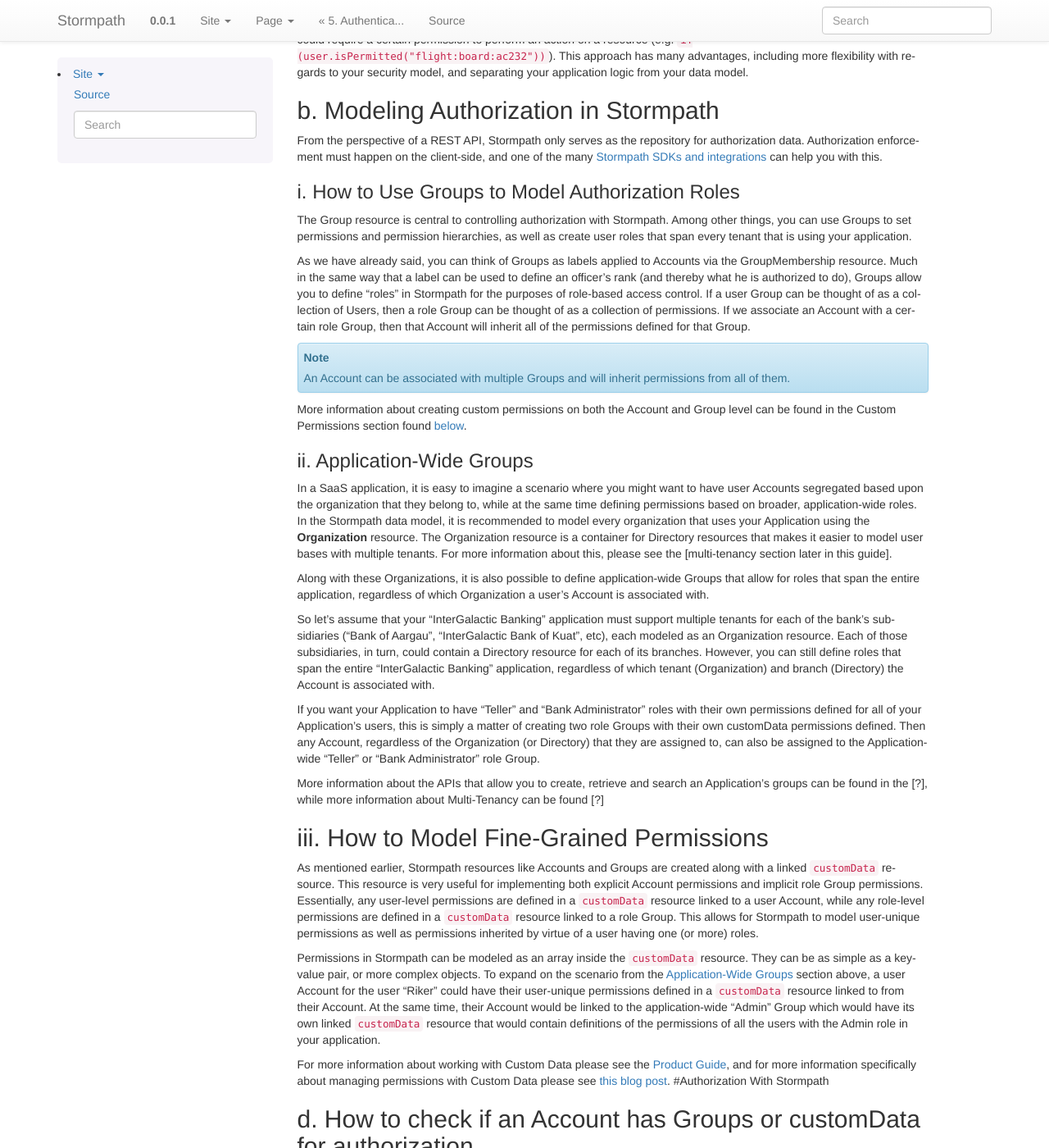
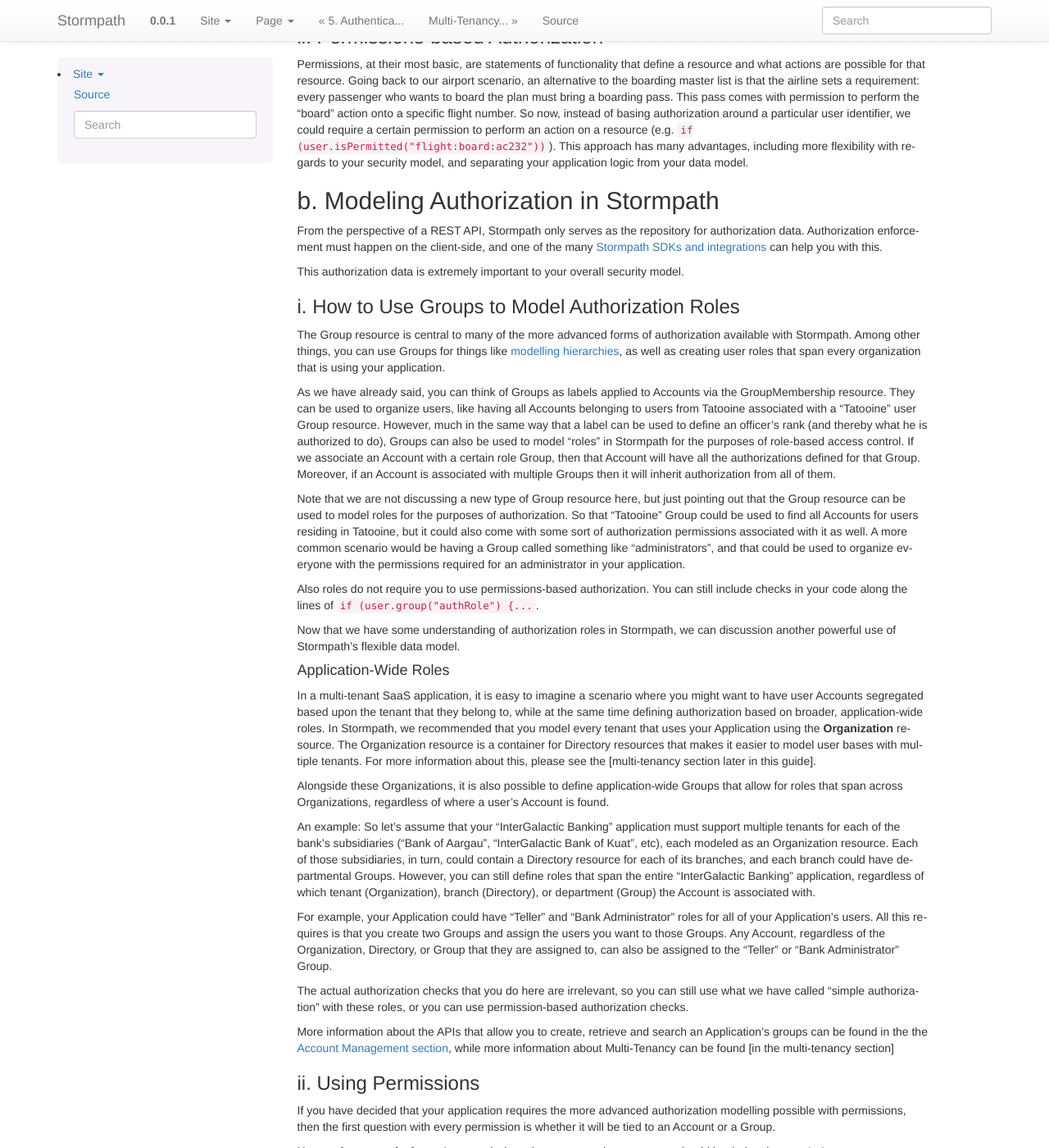
Before and after one commit to stormpath/stormpath-documentation, a Sphinx documentation site: the page built from source/006_auth_z.rst, in a window 1280 px wide and 1400 px high, scrolled down 697 px. Shown: the whole window at 82% size. Built offline with Sphinx 7.4.7, drawn with Linux system fonts in a browser that asks for light colours; some of the changed text lies outside the part shown.

Commit message:
Completed authz section, started on Multitenancy.

```diff
--- a/source/006_auth_z.rst
+++ b/source/006_auth_z.rst
@@ -1,11 +1,12 @@
 *******************************
 6. Authorization With Stormpath
 *******************************
-
 .. _authz:
 
+This section will provide you with a quick introduction to Authorization with Stormpath. It begins by answering the question "What is authorization?", including the difference between simple authorization checks and permissions-based authorization. It then describes some approaches to modeling authorization in Stormpath. Those include: using the Group resource to model roles, expanding those roles to cover every tenant in your application, and finally how to create fine-grained permissions
+
 a. What is Authorization?
--------------------------
+=========================
 
 Authorization is simply the way in which we determine the permissions someone has to do something. In contrast to authentication, which is how we determine who a person is, **authorization** is how we determine **what a person can do**. Perhaps the most accessible example of this process is at the airport, where a security person first checks your passport to make sure that you are who you say you are, and a separate person later checks that you are allowed to actually board the plane.
 
@@ -14,12 +15,12 @@
 One distinction, though, is whether the permission is attached to the user, or to the resource that they are accessing. Put differently, part of modeling authorization is determining whether you will define a permission around your users, or around the resources that they are accessing. To go back to our airport scenario, we can imagine the airline has two options.
 
 i. Simple Authorization
-^^^^^^^^^^^^^^^^^^^^^^^
+-----------------------
 
 First, the airline can have at the gate a master list of all passengers who are allowed to board the plane. This is equivalent to hard-coding permission checks into your application, and then tying them in some way to a user. This means that your authorization logic can be based on checks of a user's particular identity (e.g. ``if (user("jsmith") {...``) or their membership in a particular Group (e.g. ``if (user.group("passengers") {...``).  This simple authorization is perfectly sufficient for many applications, but has some downsides. One downside is that it can result in authorization rules that are much difficult to change dynamically. Another downside is that any change in authorization rules can end-up requiring a lot of refactoring of code, test cases, etc. A more dynamic and powerful way of handling authorization is through the use of permissions.
 
 ii. Permissions-based Authorization
-^^^^^^^^^^^^^^^^^^^^^^^^^^^^^^^^^^^
+-----------------------------------
 
 Permissions, at their most basic, are statements of functionality that define a resource and what actions are possible for that resource. Going back to our airport scenario, an alternative to the boarding master list is that the airline sets a requirement: every passenger who wants to board the plan must bring a boarding pass. This pass comes with permission to perform the "board" action onto a specific flight number. So now, instead of basing authorization around a particular user identifier, we could require a certain permission to perform an action on a resource (e.g. ``if (user.isPermitted("flight:board:ac232"))``). This approach has many advantages, including more flexibility with regards to your security model, and separating your application logic from your data model.
 
@@ -28,55 +29,138 @@
 	A concrete example of this advantage NEEDS to be included here.
 
 b. Modeling Authorization in Stormpath
----------------------------------------
+======================================
 
 From the perspective of a REST API, Stormpath only serves as the repository for authorization data. Authorization enforcement must happen on the client-side, and one of the many `Stormpath SDKs and integrations <https://docs.stormpath.com/home/>`_ can help you with this.
 
+This authorization data is extremely important to your overall security model.
+
+
+.. _rbac:
+
 i. How to Use Groups to Model Authorization Roles
-^^^^^^^^^^^^^^^^^^^^^^^^^^^^^^^^^^^^^^^^^^^^^^^^^
+-------------------------------------------------
 
-The Group resource is central to controlling authorization with Stormpath. Among other things, you can use Groups to set permissions and permission hierarchies, as well as create user roles that span every tenant that is using your application.
+The Group resource is central to many of the more advanced forms of authorization available with Stormpath. Among other things, you can use Groups for things like :ref:`modelling hierarchies <hierarchy-groups>`, as well as creating user roles that span every organization that is using your application.
 
-As we have already said, you can think of Groups as labels applied to Accounts via the GroupMembership resource. Much in the same way that a label can be used to define an officer's rank (and thereby what he is authorized to do), Groups allow you to define "roles" in Stormpath for the purposes of role-based access control. If a user Group can be thought of as a collection of Users, then a role Group can be thought of as a collection of permissions. If we associate an Account with a certain role Group, then that Account will inherit all of the permissions defined for that Group.
+As we have already said, you can think of Groups as labels applied to Accounts via the GroupMembership resource. They can be used to organize users, like having all Accounts belonging to users from Tatooine associated with a "Tatooine" user Group resource. However, much in the same way that a label can be used to define an officer's rank (and thereby what he is authorized to do), Groups can also be used to model "roles" in Stormpath for the purposes of role-based access control. If we associate an Account with a certain role Group, then that Account will have all the authorizations defined for that Group. Moreover, if an Account is associated with multiple Groups then it will inherit authorization from all of them.
 
-.. note::
+Note that we are not discussing a new type of Group resource here, but just pointing out that the Group resource can be used to model roles for the purposes of authorization. So that "Tatooine" Group could be used to find all Accounts for users residing in Tatooine, but it could also come with some sort of authorization permissions associated with it as well. A more common scenario would be having a Group called something like "administrators", and that could be used to organize everyone with the permissions required for an administrator in your application.
 
-	An Account can be associated with multiple Groups and will inherit permissions from all of them.
+Also roles do not require you to use permissions-based authorization. You can still include checks in your code along the lines of ``if (user.group("authRole") {...``.
 
-More information about creating custom permissions on both the Account and Group level can be found in the Custom Permissions section found :ref:`below <custom-perms>`.
+Now that we have some understanding of authorization roles in Stormpath, we can discussion another powerful use of Stormpath's flexible data model.
 
-ii. Application-Wide Groups
-^^^^^^^^^^^^^^^^^^^^^^^^^^^
+Application-Wide Roles
+^^^^^^^^^^^^^^^^^^^^^^
 
-.. todo::
+In a multi-tenant SaaS application, it is easy to imagine a scenario where you might want to have user Accounts segregated based upon the tenant that they belong to, while at the same time defining authorization based on broader, application-wide roles. In Stormpath, we recommended that you model every tenant that uses your Application using the **Organization** resource. The Organization resource is a container for Directory resources that makes it easier to model user bases with multiple tenants. For more information about this, please see the [multi-tenancy section later in this guide].
 
-	This has to be completely rewritten because at the time that this was written the Organization resource didn't exist. Also explanatory text needs to be added about the Organization resource.
+Alongside these Organizations, it is also possible to define application-wide Groups that allow for roles that span across Organizations, regardless of where a user's Account is found.
 
-In a SaaS application, it is easy to imagine a scenario where you might want to have user Accounts segregated based upon the organization that they belong to, while at the same time defining permissions based on broader, application-wide roles. In the Stormpath data model, it is recommended to model every organization that uses your Application using the **Organization** resource. The Organization resource is a container for Directory resources that makes it easier to model user bases with multiple tenants. For more information about this, please see the [multi-tenancy section later in this guide].
+An example: So let's assume that your "InterGalactic Banking" application must support multiple tenants for each of the bank's subsidiaries ("Bank of Aargau", "InterGalactic Bank of Kuat", etc), each modeled as an Organization resource. Each of those subsidiaries, in turn, could contain a Directory resource for each of its branches, and each branch could have departmental Groups. However, you can still define roles that span the entire "InterGalactic Banking" application, regardless of which tenant (Organization), branch (Directory), or department (Group) the Account is associated with.
 
-Along with these Organizations, it is also possible to define application-wide Groups that allow for roles that span the entire application, regardless of which Organization a user's Account is associated with.
+For example, your Application could have "Teller" and "Bank Administrator" roles for all of your Application's users. All this requires is that you create two Groups and assign the users you want to those Groups. Any Account, regardless of the Organization, Directory, or Group that they are assigned to, can also be assigned to the "Teller" or "Bank Administrator" Group.
 
-So let's assume that your "InterGalactic Banking" application must support multiple tenants for each of the bank's subsidiaries ("Bank of Aargau", "InterGalactic Bank of Kuat", etc), each modeled as an Organization resource. Each of those subsidiaries, in turn, could contain a Directory resource for each of its branches. However, you can still define roles that span the entire "InterGalactic Banking" application, regardless of which tenant (Organization) and branch (Directory) the Account is associated with.
+The actual authorization checks that you do here are irrelevant, so you can still use what we have called "simple authorization" with these roles, or you can use permission-based authorization checks.
 
-If you want your Application to have "Teller" and "Bank Administrator" roles with their own permissions defined for all of your Application's users, this is simply a matter of creating two role Groups with their own customData permissions defined. Then any Account, regardless of the Organization (or Directory) that they are assigned to, can also be assigned to the Application-wide "Teller" or "Bank Administrator" role Group.
+More information about the APIs that allow you to create, retrieve and search an Application's groups can be found in the the :ref:`Account Management section <group-mgmt>`, while more information about Multi-Tenancy can be found [in the multi-tenancy section]
 
-More information about the APIs that allow you to create, retrieve and search an Application's groups can be found in the [?], while more information about Multi-Tenancy can be found [?]
+ii. Using Permissions
+---------------------
+
+If you have decided that your application requires the more advanced authorization modelling possible with permissions, then the first question with every permission is whether it will be tied to an Account or a Group.
+
+**User-unique permissions:** Any permissions that are are unique to a user should be tied to that user's Account resource.
+
+**Role permissions:** Permissions that will be shared among a number of users are better bundled together in roles, that is Groups, which many individual Accounts while be associated to.
+
+The next question is: what will your permissions look like?
 
 .. _custom-perms:
 
-iii. How to Model Fine-Grained Permissions
-------------------------------------------
+How to Model Fine-Grained Permissions
+^^^^^^^^^^^^^^^^^^^^^^^^^^^^^^^^^^^^^
 
-.. todo::
+Stormpath also gives you an enormous amount of flexibility with what these permissions look like. A permission in Stormpath can be as simple as::
 
-	Fix linking in the following section. Also, is there stuff that would be good to bring in from that blogpost?
+	"create_admin”: “yes”
 
-As mentioned earlier, Stormpath resources like Accounts and Groups are created along with a linked ``customData`` resource. This resource is very useful for implementing both explicit Account permissions and implicit role Group permissions. Essentially, any user-level permissions are defined in a ``customData`` resource linked to a user Account, while any role-level permissions are defined in a ``customData`` resource linked to a role Group. This allows for Stormpath to model user-unique permissions as well as permissions inherited by virtue of a user having one (or more) roles.
+Or as complex as::
 
-Permissions in Stormpath can be modeled as an array inside the ``customData`` resource. They can be as simple as a key-value pair, or more complex objects. To expand on the scenario from the `Application-Wide Groups <#appgroups>`__ section above, a user Account for the user "Riker" could have their user-unique permissions defined in a ``customData`` resource linked to from their Account. At the same time, their Account would be linked to the application-wide "Admin" Group which would have its own linked ``customData`` resource that would contain definitions of the permissions of all the users with the Admin role in your application.
+	{
+	    "name": "create-admin",
+	    "description": "This permission allows the account to create an admin"
+	    "action": "read",
+	    "resource": "/admin/create",
+	    "effect": "allow"
+	}
 
-For more information about working with Custom Data please see the `Product Guide <http://docs.stormpath.com/rest/product-guide/#custom-data>`__,
-and for more information specifically about managing permissions with Custom Data please see `this blog post <https://stormpath.com/blog/fine-grained-permissions-with-customData/>`__. #Authorization With Stormpath
+How is this flexibility possible? One word: customData.
 
-d. How to check if an Account has Groups or customData for authorization
--------------------------------------------------------------------------
+As mentioned earlier, Stormpath resources like Accounts and Groups are created along with a linked **customData** resource. This resource is very useful for implementing both Account permissions and role (or Group) permissions. Essentially, any user-level permissions are defined in a ``customData`` resource linked to a user Account, while any role-level permissions are defined in a ``customData`` resource linked to a role Group. This allows for Stormpath to model user-unique permissions as well as permissions inherited by virtue of a user having one (or more) roles.
+
+Permissions in Stormpath can be modeled as an array inside the ``customData`` resource. They can be as simple as a key-value pair, or more complex objects. A user Account could have their user-unique permissions defined in a ``customData`` resource linked to from their Account. At the same time, their Account would be linked to the application-wide "Admin" Group which would have its own linked ``customData`` resource that would contain definitions of the permissions of all the users with the Admin role in your application.
+
+For more information about working with Custom Data please see the `Product Guide <http://docs.stormpath.com/rest/product-guide/#custom-data>`.
+
+Checking User and Role Permissions
+^^^^^^^^^^^^^^^^^^^^^^^^^^^^^^^^^^
+
+Since authorization enforcement is handled by `one of Stormpath's integrations <https://docs.stormpath.com/home/>`_, the primary usefulness of the REST API is in retrieving a user's permissions. These permissions can either be found in the customData tied a the user (i.e. the Account resource) or to their role (i.e. a Group resource associated to the Account).
+
+Checking User Permissions
+"""""""""""""""""""""""""
+
+To check a user's unique permissions, you must retrieve their Account's customData. You can do this in one of two ways:
+
+You can either retrieve the Account along with the expanded customData, by sending an HTTP GET to::
+
+	https://api.stormpath.com/v1/accounts/:AccountId?expand=customData
+
+This will return the Account resource along with the expanded customData::
+
+	{
+      "username" : "jlpicard",
+      "email" : "capt@enterprise.com",
+      "givenName" : "Jean-Luc",
+      "surname" : "Picard",
+      "customData": {
+	      “permissions”:
+	       “crew_quarters”: “&nbsp;9-3601”,
+	       "lock_override”: “all”,
+	       "command_bridge”: {
+	          “type”: “vessel:bridge”,
+	          “identifier”: “NCC-1701-D”,
+	          “action”: “lockout”,
+	          "control_key”: "173467321476C32789777643T732V73117888732476789764376",
+	       }
+	    }
+    }
+
+Or you can retrieve only the customData by sending a GET to::
+
+	https://api.stormpath.com/v1/accounts/:AccountId/customData
+
+Which would return only the customData::
+
+	{
+      “permissions”:
+       “crew_quarters”: “&nbsp;9-3601”,
+       "lock_override”: “all”,
+       "command_bridge”: {
+          “type”: “vessel:bridge”,
+          “identifier”: “NCC-1701-D”,
+          “action”: “lockout”,
+          "control_key”: "173467321476C32789777643T732V73117888732476789764376",
+       }
+	}
+
+Checking Role Permissions
+"""""""""""""""""""""""""
+
+This would work in much the same way as checking the permissions for a user's Account. You would first need to retrieve their associated Groups, for example by sending a GET to::
+
+	https://api.stormpath.com/v1/accounts/:accountId/groups
+
+From here, you can retrieve the Group's customData in the same way as you did with users. That is by sending a GET with either a ``?expand=customData`` or to the ``/customData`` namespace.
--- a/source/index.rst
+++ b/source/index.rst
@@ -17,7 +17,7 @@
    004_accnt_mgmt
    005_auth_n
    006_auth_z
-
+   007_multitenancy
 
 
 
```
Also changed, not shown: source/004_accnt_mgmt.rst (+9 -3 lines), source/007_multitenancy.rst (added, +137 -0 lines).
